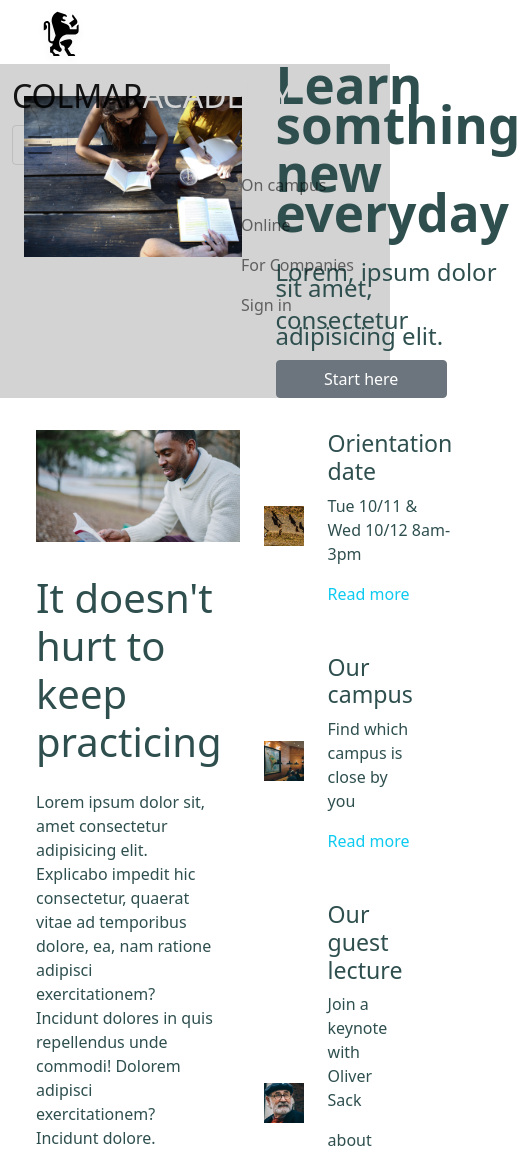
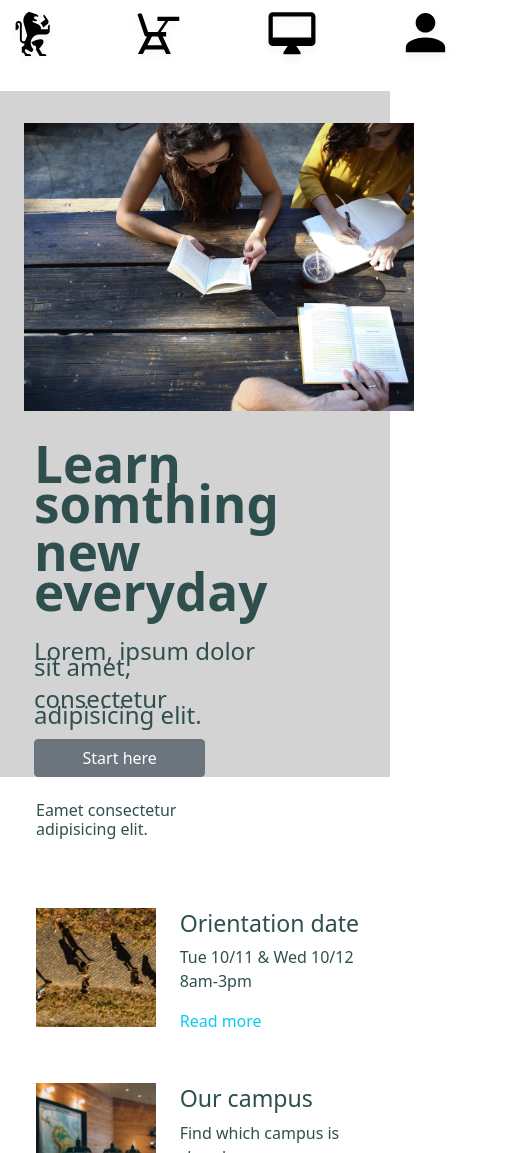
Before and after one commit to I-A11/Colmar-Academy, a plain HTML site: page index.html in a window 390 px wide. Shown: the top 1153 px of the page, 520 px wide, since content can reach past the window. Drawn offline with nearby package versions, Linux system fonts and the light colour scheme.

Commit message:
mobile-nav

```diff
--- a/index.html
+++ b/index.html
@@ -12,7 +12,7 @@
 </head>
 
 <body>
-    <nav class="navbar navbar-expand-lg navbar-light bg-white">
+    <nav class="navbar navbar-expand-lg navbar-light bg-white  nav-desktop">
         <div class="container-fluid">
             <img src="./resource/ic-logo.svg" alt="logo" class="logo">
             <a class="navbar-brand" href="#">COLMAR<span class="navbar-brand-academy">ACADEMY</span> </a>
@@ -39,9 +39,36 @@
             </div>
         </div>
     </nav>
+
+    <!--Nav for mobile site-->
+
+    <nav class="navbar navbar-expand-lg navbar-light bg-white  nave-mobile  ">
+        <div class="" id="navbarNav">
+            <ul class="navbar-nav-mobile">
+
+                <li class="nav-item-mobile">
+                    <a class="nav-link" aria-current="page" href="#"><img src="./resource/ic-logo.svg" alt="logo"
+                            class="logo"></a>
+                </li>
+                <li class="nav-item-mobile">
+                    <a class="nav-link" href="#"><img src="./resource/ic-on-campus.svg" alt="logo" class="logo"></a>
+                </li>
+                <li class="nav-item-mobile">
+                    <a class="nav-link" href="#"><img src="./resource/ic-online.svg " alt=" logo" class="logo"></a>
+                </li>
+                <li class="nav-item-mobile">
+                    <a class="nav-link" href="#"><img src="./resource/ic-login.svg" alt="logo" class="logo"></a>
+                </li>
+
+
+            </ul>
+        </div>
+    </nav>
+
+    <!--Nav for mobile site-->
     <div class="banner container-fluid px-0">
         <div class="row">
-            <div class="col-7">
+            <div class="col-lg-7">
                 <img src="./resource/banner.jpg" alt="banner" class="banner-image">
             </div>
             <div class=" col-5 d-flex justify-content-start align-items-center ">
@@ -61,16 +88,17 @@
     <div class="main container-fluid">
         <div class="row">
             <div class="col-7">
-                <img src="./resource/information-main.jpg" alt="reading" class="main-image">
-                <h2>It doesn't hurt to keep practicing</h2>
-                <p class="main-paragraph">Lorem ipsum dolor sit, amet consectetur adipisicing elit. Explicabo impedit
+                <img src="./resource/information-main.jpg" alt="reading" class="main-image d-none d-md-inline ">
+                <h2 class="d-none d-md-inline">It doesn't hurt to keep practicing</h2>
+                <p class="main-paragraph d-none d-md-inline">Lorem ipsum dolor sit, amet consectetur adipisicing elit.
+                    Explicabo impedit
                     hic consectetur, quaerat
                     vitae ad temporibus dolore, ea, nam ratione adipisci exercitationem? Incidunt dolores in quis
                     repellendus unde commodi! Dolorem adipisci exercitationem? Incidunt dolore.</p>
                 <h6> Eamet consectetur adipisicing elit.</h6>
             </div>
 
-            <div class="col-5">
+            <div class="col-lg-5">
                 <div class="orientation-date d-flex align-items-center">
                     <img src="./resource/information-orientation.jpg" alt="orientation date"
                         class="orientation-date-image">
@@ -188,17 +216,18 @@
     <div class="exhibit container-fluid">
         <h1 class="text-center start-learning">Thesis exhibit</h1>
         <div class="row thesis">
-            <div class="col-7">
+            <div class="col-md-7">
                 <video src="./resource/thesis.mp4" controls class="thesis-video"></video>
                 <div class="Thesis-software-text">
-                    <h4>Reimagine urban</h4>
-                    <p>vitae ad temporibus dolore, ea, nam ratione adipisci exercitationem? Incidunt
+                    <h4 class="d-none d-md-inline">Reimagine urban</h4>
+                    <p class="d-none d-md-inline">vitae ad temporibus dolore, ea, nam ratione adipisci exercitationem?
+                        Incidunt
                         dolores in quis repellendus unde commodi! Dolorem adipisciDolorem adipisci
                         Incidunt
                         repellendus unde commodi! Dolorem adipisci exercitationem? Incidunt dolore.</p>
                 </div>
             </div>
-            <div class="col-5 thesis-fisma-column">
+            <div class="col-5 thesis-fisma-column d-none d-md-inline">
                 <div class="row thiese-fisma-bg">
                     <div class="Thiese-fisma d-flex align-items-center">
                         <img src="./resource/thesis-fisma.jpg" alt="orientation date" class="Thiese-fisma-image">
--- a/style.css
+++ b/style.css
@@ -91,6 +91,7 @@ h6 {
 .orientation-date-image, .information-campus-image, .guest-lecture-image, .Thiese-fisma-image {
     width: 35%;
     height: auto;
+    padding-bottom: 24px;
 }
 
 .orientation-date-text, .information-campus-text, .guest-lecture-text, .Thiese-fisma-text {
@@ -147,5 +148,23 @@ h1.start-learning {
     list-style: none;
     text-decoration: none;
     padding: 16px;
+}
+ .navbar-nav-mobile {
+     display: flex;
+     justify-content: center;
+     list-style: none;
+ }
+/*nav bar for mobile */
 
-}
+@media screen and ( max-width: 800px ) {
+    .nave-mobile { display:inline; }
+    .nav-desktop { display:none; }
+    }
+    @media screen and ( min-width: 801px ) and ( max-width: 1024px ) {
+    .nave-mobile { display:none; }.
+    .nav-desktop { display:inline; }
+    }
+    @media screen and ( min-width: 1025px ) {
+    .nave-mobile { display:none; }
+    .nav-desktop { display:inline; }
+    }
```
